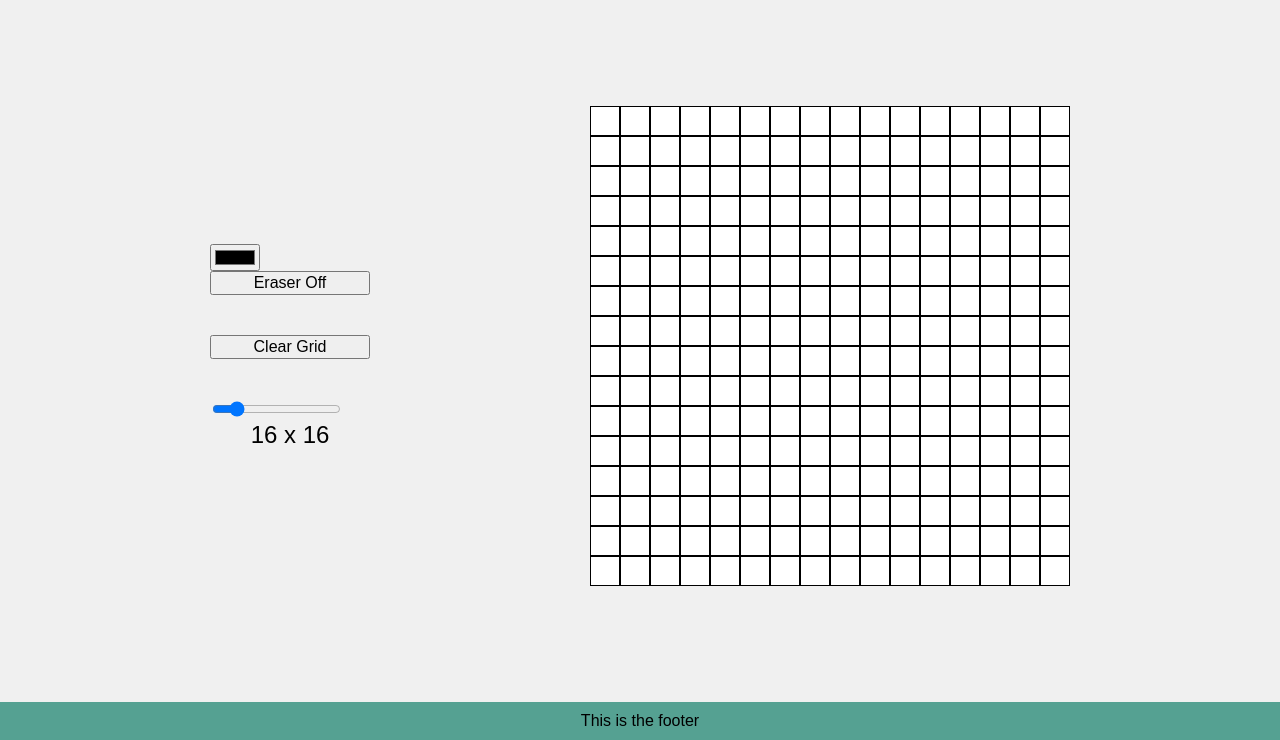
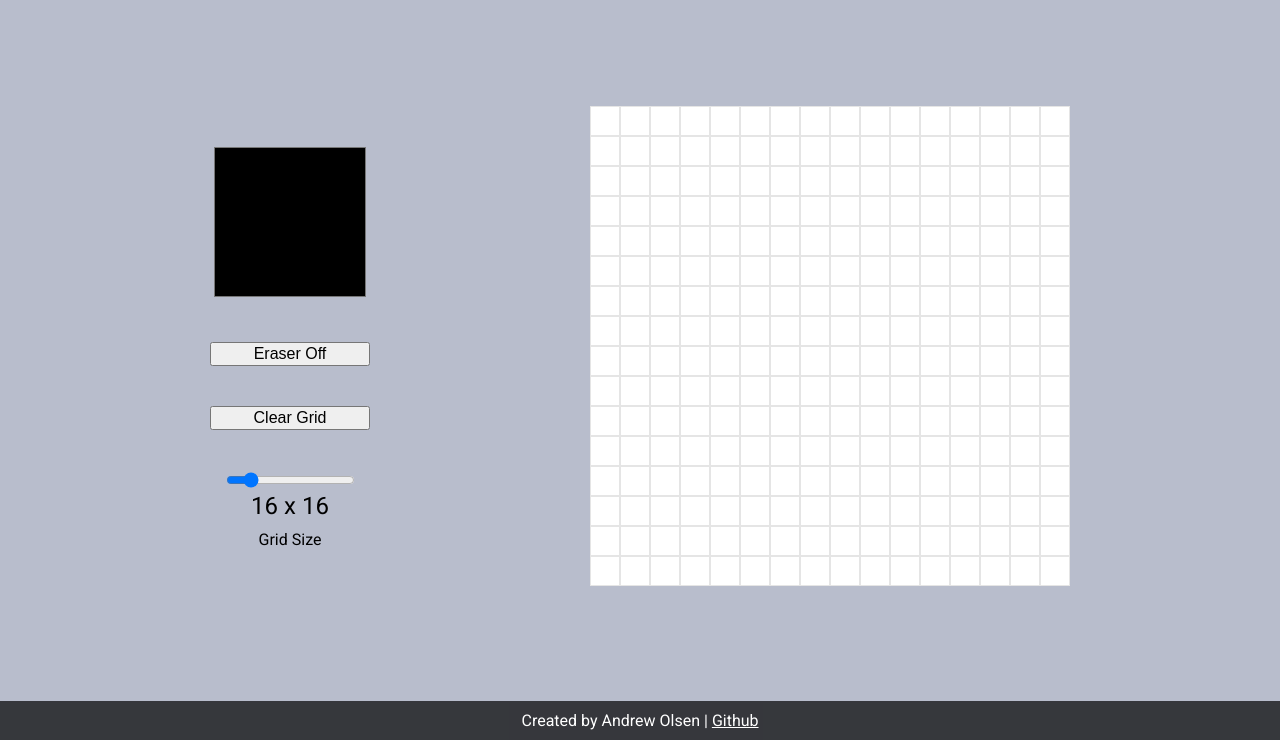
Before and after one commit to aolsen2001/etch-a-sketch-od, a plain HTML site: page index.html in a window 1280 px wide. Shown: the part 60-800 px from the top of the page. Drawn offline with Linux system fonts and the light colour scheme.

Commit message:
Finalize styling and layout, add color picker

```diff
--- a/etchasketch.js
+++ b/etchasketch.js
@@ -36,6 +36,9 @@ function createGrid(size) {
     }
 }
 
+/**
+ * Clear the current grid
+ */
 function clearGrid () {
     const tiles = gridContainer.children;
     for (var i = 0; i < tiles.length; ++i) {
@@ -74,6 +77,7 @@ const gridContainer = document.getElementById('grid-container');
 const eraserToggle = document.getElementById('eraserToggle');
 const clearButton = document.getElementById('clearButton');
 const slider = document.getElementById("sizeSlider");
+const colorPicker = document.getElementById('colorPicker');
 var sliderText = document.getElementById("sliderText");
 
 // set slider to default size of 16
@@ -82,10 +86,12 @@ sliderText.innerHTML = ` ${size} x ${size}`;
 
 createGrid(size);
 
-clearButton.addEventListener("click", () => {
-    clearGrid();
+// change color on selection within color picker
+colorPicker.addEventListener('change', (e) => {
+    color = e.target.value;
 })
 
+// toggle eraser on/off on button click
 var eraserOn = false;
 eraserToggle.addEventListener("click", () => {
     if (eraserOn === false) {
@@ -99,6 +105,10 @@ eraserToggle.addEventListener("click", () => {
     }
 })
 
+// clear grid on button click
+clearButton.addEventListener("click", () => {
+    clearGrid();
+})
 
 // update size based on slider
 slider.oninput = function () {
--- a/index.html
+++ b/index.html
@@ -14,19 +14,19 @@
     </header>
     <div class="sitecontainer">
         <div class="sidemenu">
-            <div><input type="color"></div>
-            <div><button type = "button" id="eraserToggle">Eraser Off</button></div>
-            <div><button type = "button" id="clearButton">Clear Grid</div>
+            <div><input type="color" class="colorPicker" id="colorPicker"></div>
+            <div><button type="button" id="eraserToggle">Eraser Off</button></div>
+            <div><button type="button" id="clearButton">Clear Grid</div>
             <div><input type="range" min="1" max="100" value="16" class="slider" id="sizeSlider"></div>
             <div id="sliderText"></div>
+            <div>Grid Size</div>
         </div>
         <div class="gridcontainer" id="grid-container"></div>
     </div>
     <footer>
-        This is the footer
+        Created by Andrew Olsen |&nbsp;<a href="https://github.com/aolsen2001">Github</a>
     </footer>
     <script src="etchasketch.js"></script>
-    <!--Image source:https://dev.to/madsstoumann/colors-are-math-how-they-match-and-how-to-build-a-color-picker-4ei8 -->
 </body>
 
 </html>
--- a/style.css
+++ b/style.css
@@ -1,10 +1,12 @@
+@import url('https://fonts.googleapis.com/css2?family=Roboto:ital,wght@0,100;0,300;0,400;0,500;0,700;0,900;1,100;1,300;1,400;1,500;1,700;1,900&display=swap');
+
 body {
     display: flex;
     flex-direction: column;
     height: 100vh;
     margin: 0;
-    background-color: #f0f0f0;
-    font-family: Arial, Helvetica, sans-serif;
+    background-color: #b8bdcc;
+    font-family: "Roboto", sans-serif;
 }
 
 .sitecontainer {
@@ -18,7 +20,7 @@ header {
     display: flex;
     justify-content: center;
     align-items: center;
-    background: #55a192;
+    background: #000000b4;
     height: 50px;
 }
 
@@ -40,7 +42,7 @@ header>h1 {
 
 .grid-item {
     background-color: white;
-    border: 1px solid black;
+    border: 1px solid rgba(0, 0, 0, 0.1);
     box-sizing: border-box;
 }
 
@@ -50,19 +52,9 @@ header>h1 {
     box-sizing: border-box;
     justify-content: center;
     align-content: center;
+    text-align: center;
+
     padding-right: 20px;
-}
-
-#sliderText {
-    text-align: center;
-    font-size: 24px;
-}
-
-footer {
-    display: flex;
-    justify-content: center;
-    padding: 10px;
-    background-color: #55a192;
 }
 
 .sidemenu>div>button {
@@ -70,3 +62,43 @@ footer {
     margin-bottom: 40px;
     font-size: 16px;
 }
+
+.colorPicker {
+    width: 160px;
+    height: 160px;
+    margin-bottom: 40px;
+    border: none;
+    background: none;
+}
+
+.colorPicker label {
+    text-align: top;
+    font-size: 32px;
+    padding: 15px 25px;
+}
+
+#sliderText {
+    text-align: center;
+    font-size: 24px;
+    margin-bottom: 10px;
+}
+
+footer {
+    display: flex;
+    justify-content: center;
+    padding: 10px;
+    background-color: #000000b4;
+    color: white;
+}
+
+footer>a {
+    color: white;
+}
+
+footer>a:hover {
+    color: rgb(55, 152, 190);
+}
+
+footer>a:visited {
+    color: rgb(142, 108, 223);
+}
```
Also changed, not shown: img/colors.jpg (deleted), 1 other file.
